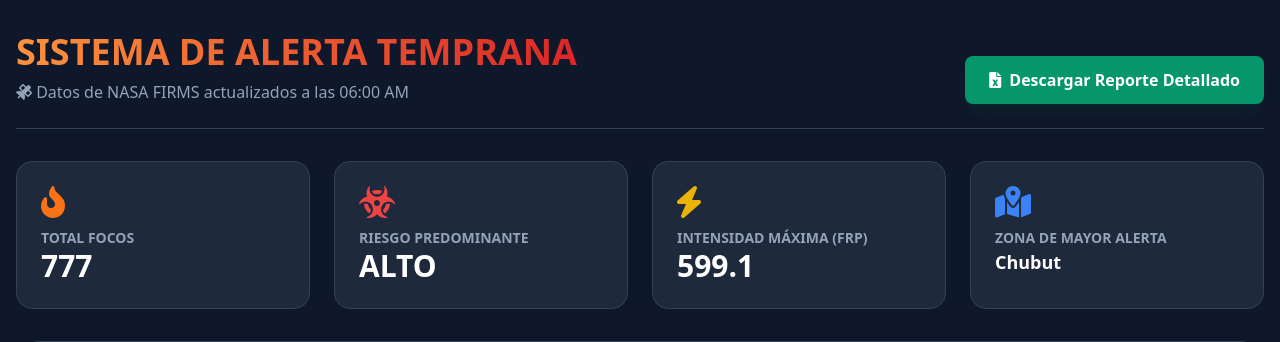
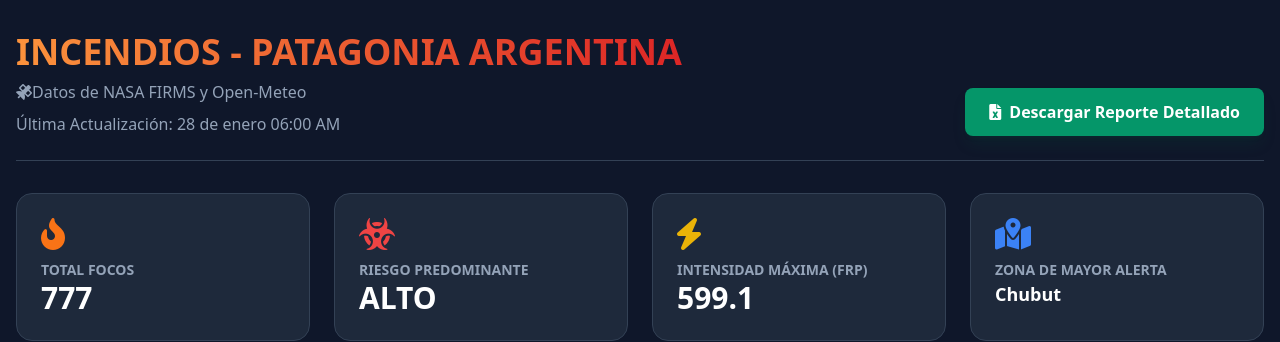
Before and after one commit to sbongi22/incendios-patagonia, a Flask app: page / in a window 1280 px wide. Shown: the top 342 px of the page. Run offline with Flask 3, Linux system fonts and the light colour scheme; some libraries are stand-ins or nearby versions.

Commit message:
correcciones index

```diff
--- a/templates/index.html
+++ b/templates/index.html
@@ -10,10 +10,11 @@
     <div class="container mx-auto px-4 py-8">
         <div class="flex justify-between items-end border-b border-slate-700 pb-6 mb-8">
             <div>
-                <h1 class="text-4xl font-extrabold text-transparent bg-clip-text bg-gradient-to-r from-orange-400 to-red-600">
-                    SISTEMA DE ALERTA TEMPRANA
+                <h1 id="titulo" class="text-4xl font-extrabold text-transparent bg-clip-text bg-gradient-to-r from-orange-400 to-red-600">
+                    INCENDIOS - PATAGONIA ARGENTINA
                 </h1>
-                <p class="text-slate-400 mt-2"><i class="fas fa-satellite"></i> Datos de NASA FIRMS actualizados a las 06:00 AM</p>
+                <p class="text-slate-400 mt-2"><i class="fas fa-satellite"></i>Datos de NASA FIRMS y Open-Meteo</p>
+                <p id="actualizacion" class="text-slate-400 mt-2"></p>
             </div>
             <a href="/descargar" class="bg-emerald-600 hover:bg-emerald-500 text-white px-6 py-3 rounded-lg font-bold transition-all flex items-center gap-2 shadow-lg shadow-emerald-900/20">
                 <i class="fas fa-file-excel"></i> Descargar Reporte Detallado
@@ -50,5 +51,20 @@
             <iframe src="/mapa_embed" class="w-full h-[600px]" onload="document.getElementById('loader').style.display='none'"></iframe>
         </div>
     </div>
+
+    <script>
+        const hoy = new Date();
+
+        const opciones = {
+            day: 'numeric',
+            month: 'long'
+        };
+
+        const fecha = hoy.toLocaleDateString('es-AR', opciones);
+
+        document.getElementById("actualizacion").innerHTML =
+            `Última Actualización: ${fecha} 06:00 AM`;
+    </script>
+
 </body>
 </html>
```
